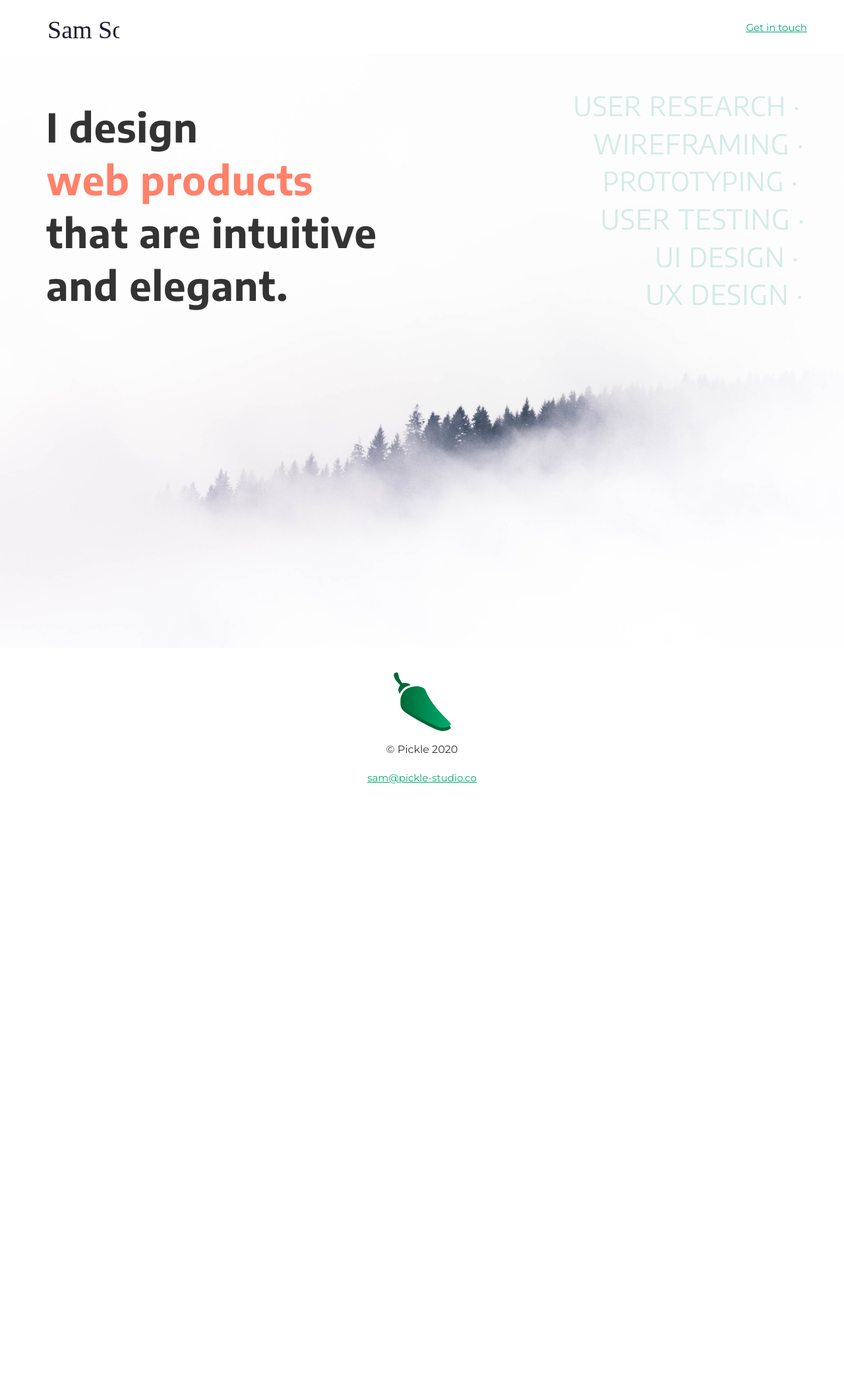
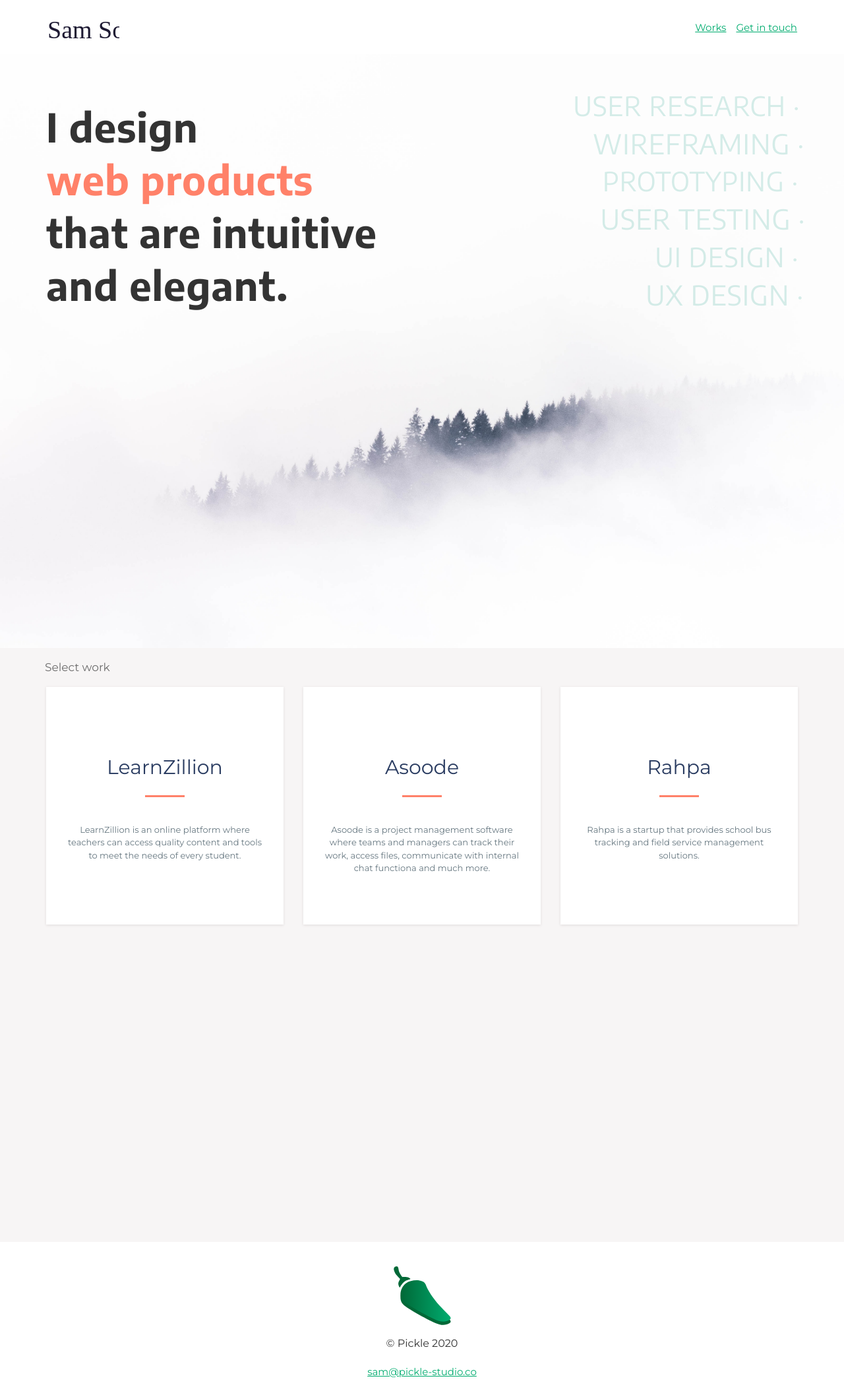
Before and after one commit to sameens/pickle-studio, a Jekyll site: the page built from works.html, in a window 1280 px wide. Shown: the whole page at 66% size. Built offline with Jekyll 4.4.1, drawn with Linux system fonts in a browser that asks for light colours; some web fonts are replaced; before the commit the page ends 1220 px from its top, so only the background shows below that.

Commit message:
added portfolio pages

```diff
--- a/_includes/nav.html
+++ b/_includes/nav.html
@@ -7,7 +7,10 @@
           </a>
           <div class="nav-contact-link">
             <a href="mailto: sam@pickle-studio.co">Get in touch</a>
-        </div>
+          </div>
+          <div class="nav-contact-link">
+            <a href="#works">Works</a>
+          </div>
       </nav>
     </div>
   </div>
--- a/_sass/_base.scss
+++ b/_sass/_base.scss
@@ -348,7 +348,6 @@ header {
   -o-background-size: cover;
   background-size: cover;
   min-width: 100%;
-  min-height: 100%;
   .main-title-wrapper {
     padding-top: 5rem;
     h1 {
@@ -358,11 +357,11 @@ header {
       letter-spacing: 0.1rem;
       line-height: 5rem;
 
-
       span {
         color:#FF8169;
       }
     }
+
     @media (min-width: 992px) {
       h1 {
         font-size: 6rem;
@@ -372,6 +371,7 @@ header {
   }
   .skills-wrapper {
     padding-top: 5rem;
+    padding-bottom: 5rem;
     span {
       font-family: "Encode Sans", sans-serif;
       font-weight: 400;
@@ -422,7 +422,58 @@ header {
     }
   }
 }
-
+@media (min-width: 992px) {
+  .portfolio-header {
+    min-height: 100%;
+  }
+}
+.portfolio-works {
+  background-color: #F7F5F5;
+  height: 100%;
+  position: relative;
+  overflow: hidden;
+  h2 {
+    font-size: 1.7rem;
+    margin-bottom: 2rem;
+    margin-top: 2rem;
+    margin-left: 1.3rem;
+    opacity: 0.7;
+  }
+  .list-of-works {
+    // margin:0;
+    // list-style: none;
+    // li {
+    //   display: inline-block;
+      a{
+        display: block;
+        text-decoration: none;
+        text-align: center;
+        background-color: #ffffff;
+        padding: 6rem 3rem;
+        box-shadow: 0px 1px 4px #E0DCDC;
+        height: 36rem;
+        margin-bottom: 2rem;
+        p {
+          font-size: 1.3rem;
+          cursor: pointer;
+          color: #667780;
+        }
+        .red-divider {
+          border-top: solid 3px #FF8169;
+          padding: 2rem;
+          width: 6rem;
+          margin-left: auto;
+          margin-right: auto;
+        }
+        .works-title {
+          font-size: 3rem;
+          color: #2A3C61;
+          margin: 2rem 0;
+        }
+      }
+    // }
+  }
+}
 
 .nav-container {
   box-shadow: 0px 1px 4px #E0DCDC;
@@ -431,6 +482,7 @@ header {
 .nav-contact-link {
   float: right;
   padding-top: 2rem;
+  padding-right: 1.5rem;
 }
 .mobile-mockup {
   width: 70%;
@@ -447,7 +499,12 @@ header {
     margin-right: 0.7rem;
   }
 }
-
+//for videos displayed in LZ page
+video {
+  width: 100%    !important;
+  height: auto   !important;
+}
+//////
 .img-wrapper {
   background-color: #f4f4f4;
   margin: 1rem 0;
--- a/lz.html
+++ b/lz.html
@@ -36,7 +36,7 @@ title: Works - LZ
         <p class="pt3 pb3">
           While each piece of the content could be used separately, there was an underlying structure (the curriculum) that connected them. The goal was to make the curriculum structure visible so it would be easier for teachers to follow and for content authors to keep track of their work.
         </p>
-        <div class="mt2">
+        <div class="img-wrapper" style="margin-top: 2rem;">
           <figure class="img-wrapper">
             <video controls autoplay>
               <source src="img/collection-sidebar.mp4" type="video/mp4">
--- a/works.html
+++ b/works.html
@@ -27,3 +27,34 @@ title: Works - works
     </div>
   </div>
 </div>
+<div class="portfolio-works" id="works">
+  <div class="container">
+    <div class="row">
+      <h2>Select work</h2>
+      <div class="col-md-4 list-of-works">
+        <a href="/lz.html">
+          <img src="">
+          <div class="works-title">LearnZillion</div>
+          <div class="red-divider"></div>
+          <p>LearnZillion is an online platform where teachers can access quality content and tools to meet the needs of every student.</p>
+        </a>
+      </div>
+      <div class="col-md-4 list-of-works">
+        <a href="/asoode.html">
+          <img src="">
+          <div class="works-title">Asoode</div>
+          <div class="red-divider"></div>
+          <p>Asoode is a project management software where teams and managers can track their work, access files, communicate with internal chat functiona and much more.</p>
+        </a>
+      </div>
+      <div class="col-md-4 list-of-works">
+        <a href="/rahpa.html">
+          <img src="">
+          <div class="works-title">Rahpa</div>
+          <div class="red-divider"></div>
+          <p>Rahpa is a startup that provides school bus tracking and field service management solutions.</p>
+        </a>
+      </div>
+    </div>
+  </div>
+</div>
```
Also changed, not shown: img/port-hp.jpg, 7 other files.
